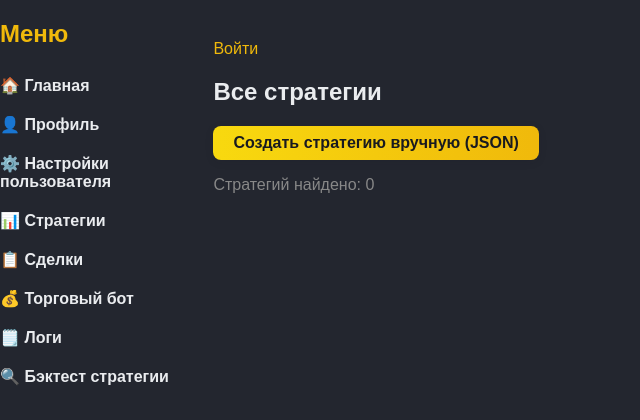
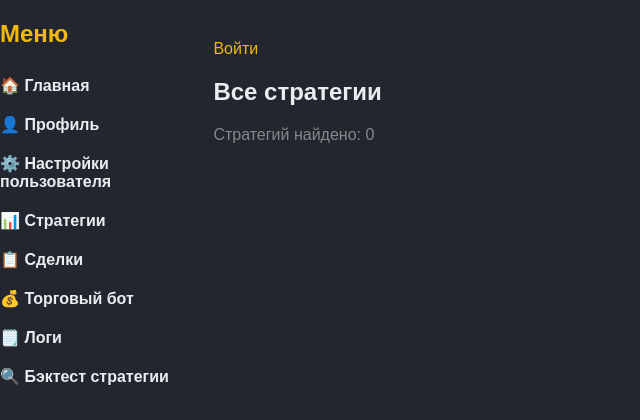
Before and after one commit to Fedot0v/binance_trade_bot, a FastAPI app: template app/templates/strategy_config/strategy_config_list.html in a window 1280 px wide. Shown: the top 420 px of the page, without its empty margins (0-640 px from the left). Run offline with FastAPI, Linux system fonts and the light colour scheme; the template is opened without the code that fills it, so the values that code supplies are empty; parts of the project's set-up code (start-up, migrations or seed data) failed here and were passed over.

Commit message:
del create manualy strategy button

```diff
--- a/app/templates/strategy_config/strategy_config_list.html
+++ b/app/templates/strategy_config/strategy_config_list.html
@@ -3,7 +3,6 @@
 {% block content %}
 <div class="strategy-list">
     <h2>Все стратегии</h2>
-    <a href="/strategy-config/manual-create/" class="button">Создать стратегию вручную (JSON)</a>
     <p style="color:#888;">Стратегий найдено: {{ strategies|length }}</p>
 
     <div class="strategy-list-grid">
```
